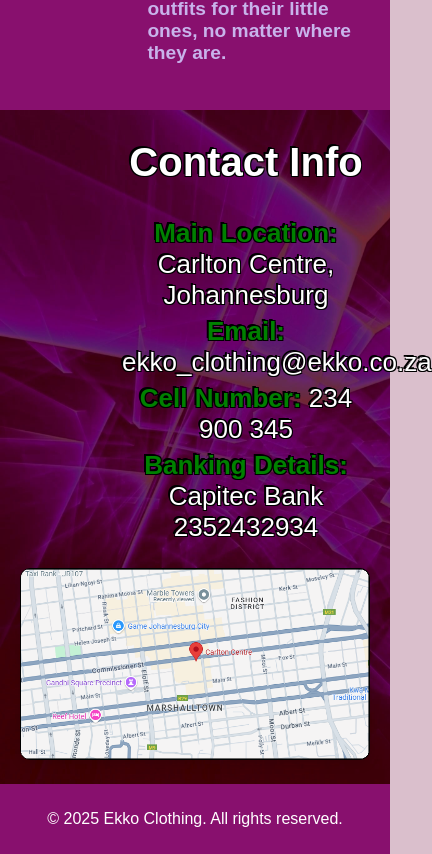
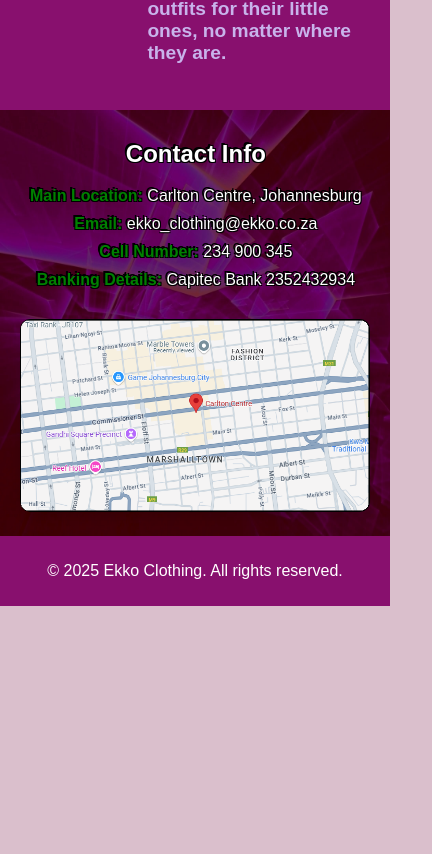
Before and after one commit to Zubair-A-Davids/apparel, a plain HTML site: page index.html in a window 390 px wide. Shown: the part 3477-4331 px from the top of the page, 432 px wide, since content can reach past the window. After the commit the page ends 4083 px from the top, so only its background shows below. Drawn offline with Linux system fonts and the light colour scheme.

Commit message:
Update styles.css

```diff
--- a/styles.css
+++ b/styles.css
@@ -291,7 +291,7 @@ margin: 0;
 }
 
 .invisible-list li {
-margin-bottom: 5px;
+margin-bottom: 10px;
 }
 footer {
     background-color: #88106e;
@@ -316,24 +316,29 @@ background-attachment: fixed;
 
 .text-content {
 flex: 1;
-padding-left: 40px;
+padding-left: 10px;
 }
 
 .text-content h2 {
-font-size: 40px;
+font-size: 30px;
 margin-top: 10px;
-padding-left: 20%;
+padding-left: 5%;
 }
 .text-content ul {
-font-size: 25px;
+font-size: 15px;
 margin-top: 10px;
-padding-left: 20%;
+padding-left: 5%;
 }
+.text-content li {
+  font-size: 20px;
+  margin-top: 10px;
+  padding-left: 5%;
+  }
 
 .text-content p {
 font-size: 32px;
-margin-bottom: 20px;
-padding-left: 40px;
+margin-bottom: 10px;
+padding-left: 5%;
 }
 
 .text-green { color: green; }
@@ -360,6 +365,60 @@ height: auto;
 border-radius: 10px;
 box-shadow: 0 4px 12px rgba(0, 0, 0, 0.1);
 }
+/* Tablets - Medium Screens */
+@media (max-width: 1024px) {
+  .text-content h2 {
+    font-size: 32px;
+  }
+
+  .text-content ul {
+    font-size: 20px;
+  }
+  .text-content li {
+    font-size: 20px;
+  }
+}
+
+/* Mobile Devices - Small Screens */
+@media (max-width: 768px) {
+  .text-content h2 {
+    font-size: 28px;
+    padding-left: 0;
+    text-align: center;
+  }
+
+  .text-content ul {
+    font-size: 18px;
+    padding-left: 0;
+    text-align: center;
+  }
+  .text-content li {
+    font-size: 18px;
+    padding-left: 0;
+    text-align: center;
+  }
+}
+
+/* Extra Small Devices */
+@media (max-width: 480px) {
+  .text-content h2 {
+    font-size: 24px;
+  }
+
+  .text-content ul {
+    font-size: 16px;
+  }
+  .text-content li {
+    font-size: 16px;
+  }
+}
+.text-content ul {
+  font-size: clamp(16px, 2.5vw, 25px);
+}
+.text-content li {
+  font-size: clamp(16px, 2.5vw, 25px);
+}
+
 
 .cart-item {
     display: flex;
```
